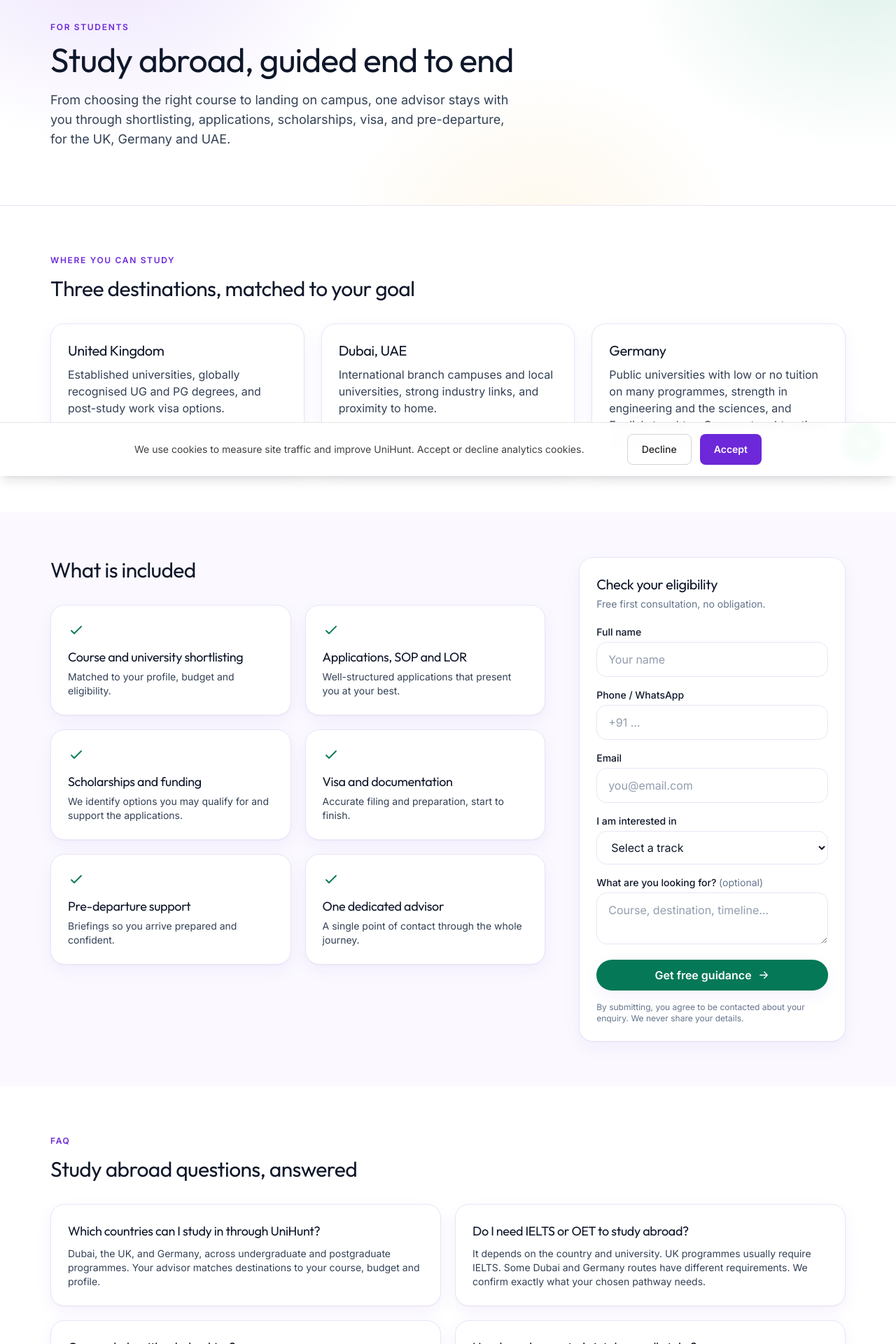
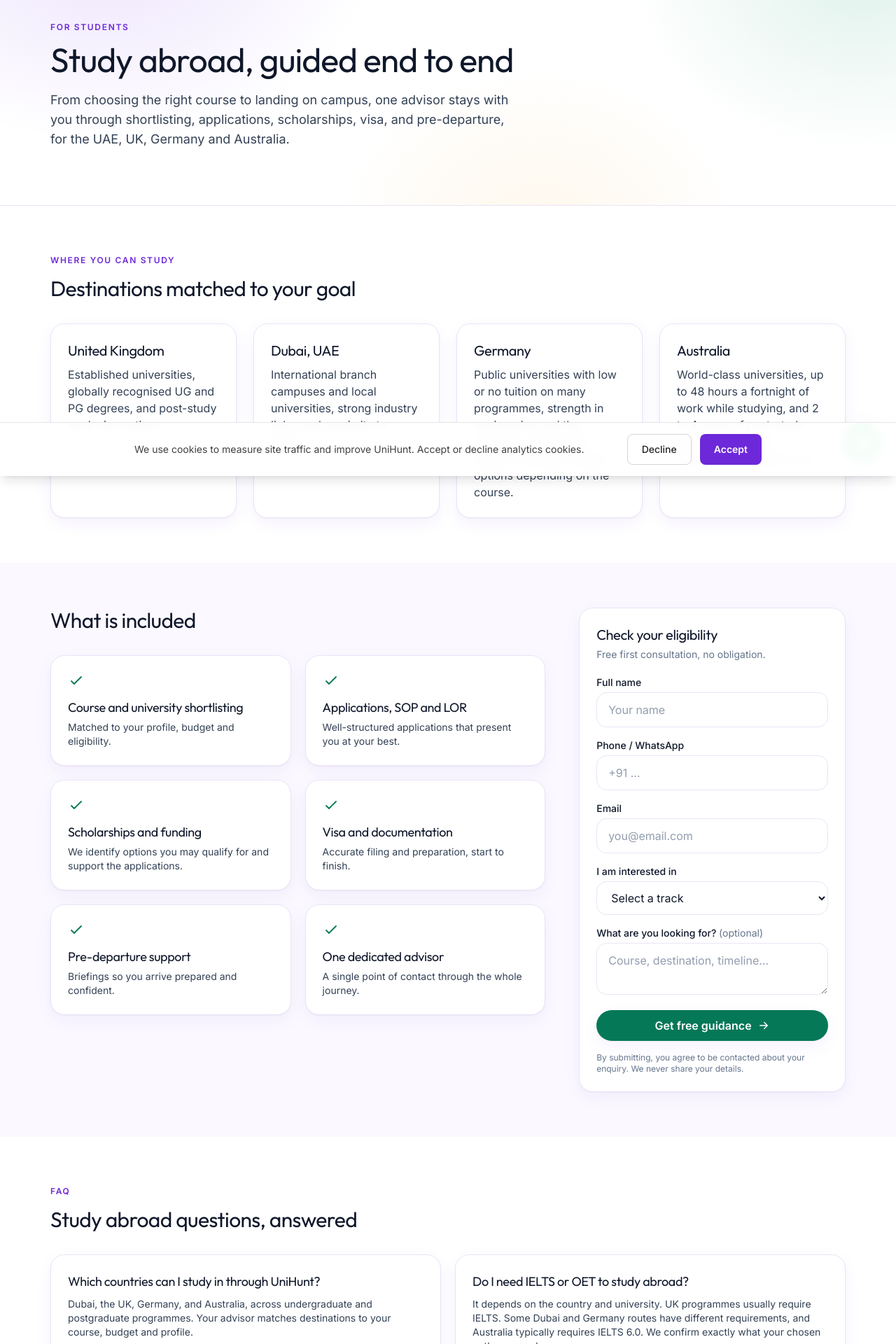
Before and after one commit to Kaypee-43/unihunt-website, a Next.js app: page /study-abroad in a window 1280 px wide. Shown: the part 120-2040 px from the top of the page at 70% size. Built offline with nearby package versions, Linux system fonts and the light colour scheme; no server answers.

Commit message:
Update page.tsx

```diff
--- a/src/app/study-abroad/page.tsx
+++ b/src/app/study-abroad/page.tsx
@@ -7,8 +7,8 @@
 import { IconCheck } from '@/components/Icons';
 
 export const metadata: Metadata = {
-  title: 'Study Abroad, UK, Germany & UAE Admissions Support',
-  description: 'UniHunt guides students through studying abroad: course and university selection, applications, SOP and LOR support, scholarships, visa and pre-departure, for the UK, Germany and UAE.',
+  title: 'Study Abroad, UAE, UK, Germany & Australia',
+  description: 'UniHunt guides students through studying abroad: course and university selection, applications, SOP and LOR support, scholarships, visa and pre-departure, for the UAE, UK, Germany and Australia.',
   alternates: { canonical: '/study-abroad' },
 };
 
@@ -16,6 +16,7 @@
   ['United Kingdom', 'Established universities, globally recognised UG and PG degrees, and post-study work visa options.'],
   ['Dubai, UAE', 'International branch campuses and local universities, strong industry links, and proximity to home.'],
   ['Germany', 'Public universities with low or no tuition on many programmes, strength in engineering and the sciences, and English-taught or German-taught options depending on the course.'],
+  ['Australia', 'World-class universities, up to 48 hours a fortnight of work while studying, and 2 to 4 years of post-study work rights on the Temporary Graduate visa.'],
 ];
 
 const offer = [
@@ -28,8 +29,8 @@
 ];
 
 const faqs = [
-  { q: 'Which countries can I study in through UniHunt?', a: 'Dubai, the UK, and Germany, across undergraduate and postgraduate programmes. Your advisor matches destinations to your course, budget and profile.' },
-  { q: 'Do I need IELTS or OET to study abroad?', a: 'It depends on the country and university. UK programmes usually require IELTS. Some Dubai and Germany routes have different requirements. We confirm exactly what your chosen pathway needs.' },
+  { q: 'Which countries can I study in through UniHunt?', a: 'Dubai, the UK, Germany, and Australia, across undergraduate and postgraduate programmes. Your advisor matches destinations to your course, budget and profile.' },
+  { q: 'Do I need IELTS or OET to study abroad?', a: 'It depends on the country and university. UK programmes usually require IELTS. Some Dubai and Germany routes have different requirements, and Australia typically requires IELTS 6.0. We confirm exactly what your chosen pathway needs.' },
   { q: 'Can you help with scholarships?', a: 'Yes. We identify scholarships you are eligible for and support the applications alongside your admission.' },
   { q: 'How long does a study intake usually take?', a: 'A UK study intake typically runs 4 to 6 months from first consultation to visa, depending on the intake calendar and your documentation. This is a range, not a fixed promise.' },
 ];
@@ -43,14 +44,14 @@
         faqSchema(faqs),
       ]} />
       <PageHero eyebrow="For students" title="Study abroad, guided end to end"
-        intro="From choosing the right course to landing on campus, one advisor stays with you through shortlisting, applications, scholarships, visa, and pre-departure, for the UK, Germany and UAE." />
+        intro="From choosing the right course to landing on campus, one advisor stays with you through shortlisting, applications, scholarships, visa, and pre-departure, for the UAE, UK, Germany and Australia." />
 
       <section className="container-page py-16">
         <Reveal>
           <p className="eyebrow">Where you can study</p>
-          <h2 className="mt-3 text-2xl sm:text-3xl">Three destinations, matched to your goal</h2>
+          <h2 className="mt-3 text-2xl sm:text-3xl">Destinations matched to your goal</h2>
         </Reveal>
-        <div className="mt-8 grid gap-6 md:grid-cols-3">
+        <div className="mt-8 grid gap-6 sm:grid-cols-2 lg:grid-cols-4">
           {places.map(([t, d], i) => (
             <Reveal key={t} delay={i * 0.08}>
               <div className="card h-full">
```
